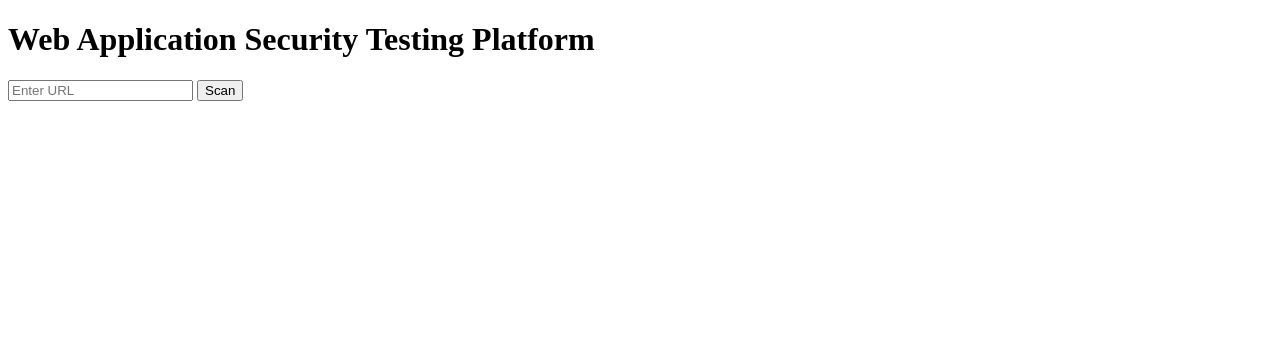
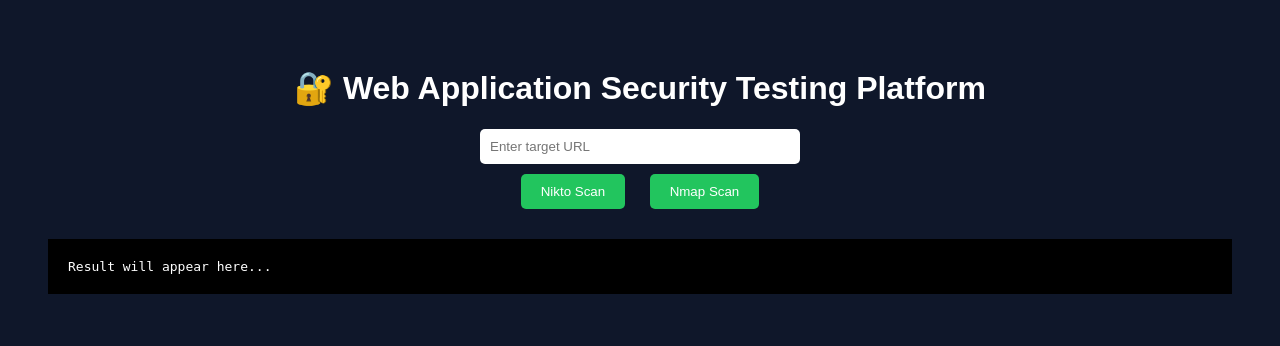
Before and after one commit to adithya28-g/Web-application-security-testing-platform, a Flask app: page / in a window 1280 px wide. Shown: the top 346 px of the page. Run offline with Flask 3, Linux system fonts and the light colour scheme.

Commit message:
Final update: Nikto and Nmap fully working

```diff
--- a/backend/app.py
+++ b/backend/app.py
@@ -1,27 +1,79 @@
 from flask import Flask, request, jsonify, render_template
 import subprocess
 
-# FIRST define app
 app = Flask(__name__)
 
-# Home route
+# ---------------- HOME ----------------
 @app.route('/')
 def home():
     return render_template('index.html')
 
-# Scan route
+
+# ---------------- NIKTO SCAN ----------------
 @app.route('/scan', methods=['POST'])
 def scan():
-    url = request.json.get('url')
+    data = request.get_json()
+    url = data.get('url')
+
+    if not url:
+        return jsonify({"nikto_result": "❌ No URL provided"})
+
+    print(f"[+] Nikto scanning: {url}")
 
     try:
-        command = f"wsl nikto -h {url}"
-        result = subprocess.getoutput(command)
+        process = subprocess.Popen(
+            ["nikto", "-h", url],
+            stdout=subprocess.PIPE,
+            stderr=subprocess.PIPE,
+            text=True
+        )
+
+        try:
+            # Wait only 15 seconds max
+            stdout, stderr = process.communicate(timeout=15)
+        except subprocess.TimeoutExpired:
+            process.kill()
+            stdout, stderr = process.communicate()
+            return jsonify({
+                "nikto_result": "⚠️ Partial scan (stopped after 15 seconds)\n\n" + stdout
+            })
+
+        output = stdout if stdout else stderr
+
+        return jsonify({"nikto_result": output})
+
     except Exception as e:
-        result = str(e)
+        return jsonify({"nikto_result": f"❌ Error: {str(e)}"})
+# ---------------- NMAP SCAN ----------------
+@app.route('/nmap_scan', methods=['POST'])
+def nmap_scan():
+    data = request.get_json()
+    url = data.get('url')
 
-    return jsonify({"nikto_result": result})
+    if not url:
+        return jsonify({"result": "❌ No URL provided"})
 
-# Run app
+    print(f"[+] Nmap scanning: {url}")
+
+    try:
+        result = subprocess.run(
+            ["nmap", "-F", url],
+            capture_output=True,
+            text=True,
+            timeout=30
+        )
+
+        output = result.stdout if result.stdout else result.stderr
+
+        return jsonify({"result": output})
+
+    except subprocess.TimeoutExpired:
+        return jsonify({"result": "⚠️ Nmap scan timed out"})
+
+    except Exception as e:
+        return jsonify({"result": f"❌ Error: {str(e)}"})
+
+
+# ---------------- RUN SERVER ----------------
 if __name__ == '__main__':
-    app.run(debug=True)
+    app.run(debug=True, use_reloader=False)
--- a/backend/templates/index.html
+++ b/backend/templates/index.html
@@ -2,19 +2,64 @@
 <html>
 <head>
     <title>Web Security Scanner</title>
+
+    <style>
+        body {
+            font-family: Arial;
+            background: #0f172a;
+            color: white;
+            text-align: center;
+            padding: 40px;
+        }
+
+        input {
+            padding: 10px;
+            width: 300px;
+            border-radius: 5px;
+            border: none;
+        }
+
+        button {
+            padding: 10px 20px;
+            margin: 10px;
+            background: #22c55e;
+            border: none;
+            border-radius: 5px;
+            color: white;
+            cursor: pointer;
+        }
+
+        pre {
+            margin-top: 20px;
+            background: black;
+            padding: 20px;
+            text-align: left;
+            overflow-x: auto;
+            max-height: 400px;
+        }
+    </style>
 </head>
+
 <body>
 
-<h1>Web Application Security Testing Platform</h1>
+<h1>🔐 Web Application Security Testing Platform</h1>
 
-<input type="text" id="url" placeholder="Enter URL">
-<button onclick="scan()">Scan</button>
+<input type="text" id="url" placeholder="Enter target URL">
 
-<pre id="result"></pre>
+<br>
+
+<button onclick="scan()">Nikto Scan</button>
+<button onclick="nmapScan()">Nmap Scan</button>
+
+<pre id="result">Result will appear here...</pre>
 
 <script>
+
+// Nikto scan
 async function scan() {
     let url = document.getElementById("url").value;
+
+    document.getElementById("result").innerText = "Running Nikto scan... ⏳";
 
     let res = await fetch('/scan', {
         method: 'POST',
@@ -23,8 +68,28 @@
     });
 
     let data = await res.json();
+
     document.getElementById("result").innerText = data.nikto_result;
 }
+
+
+// Nmap scan
+async function nmapScan() {
+    let url = document.getElementById("url").value;
+
+    document.getElementById("result").innerText = "Running Nmap scan... ⏳";
+
+    let res = await fetch('/nmap_scan', {
+        method: 'POST',
+        headers: {'Content-Type': 'application/json'},
+        body: JSON.stringify({url: url})
+    });
+
+    let data = await res.json();
+
+    document.getElementById("result").innerText = data.result;
+}
+
 </script>
 
 </body>
```
